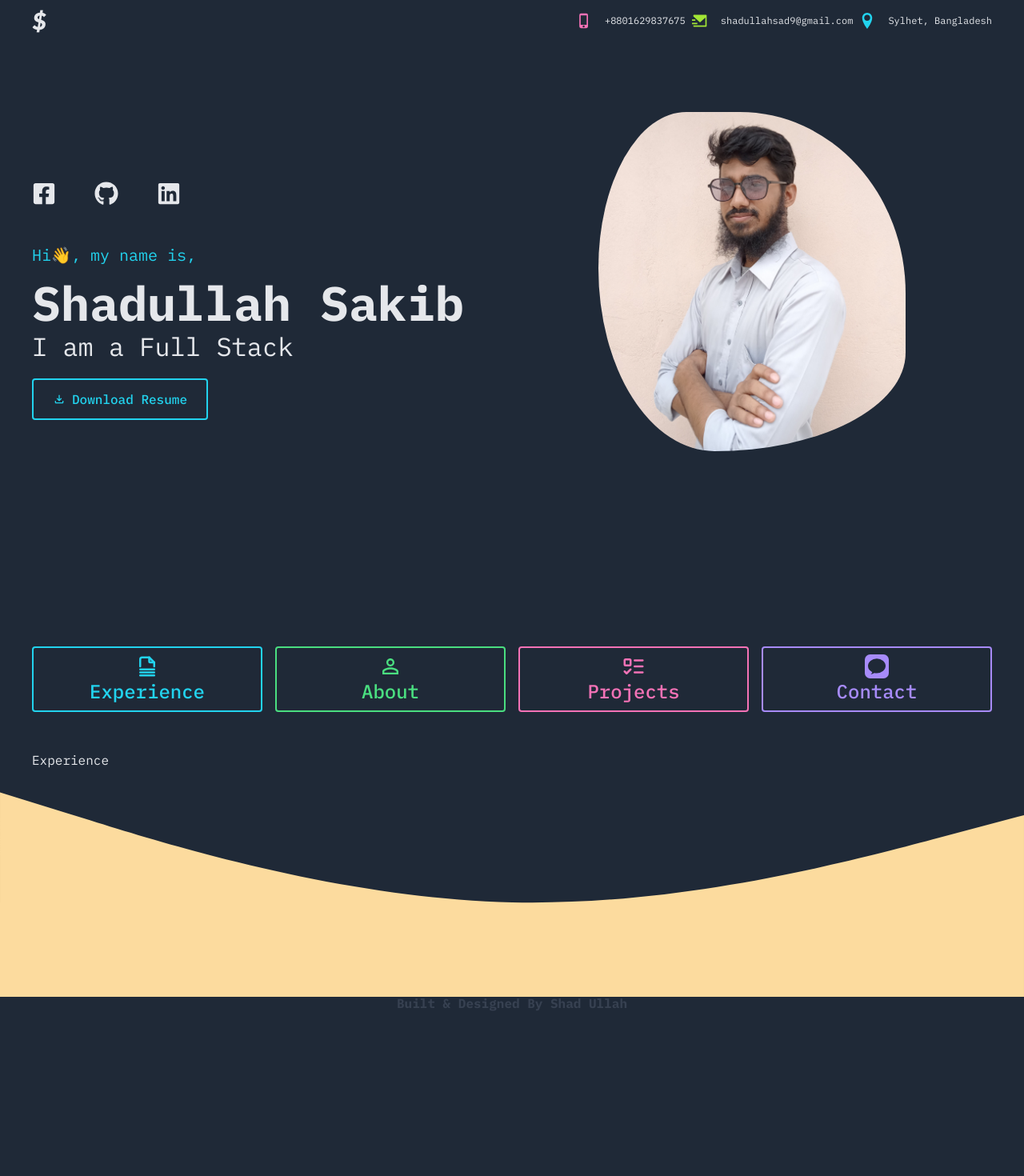
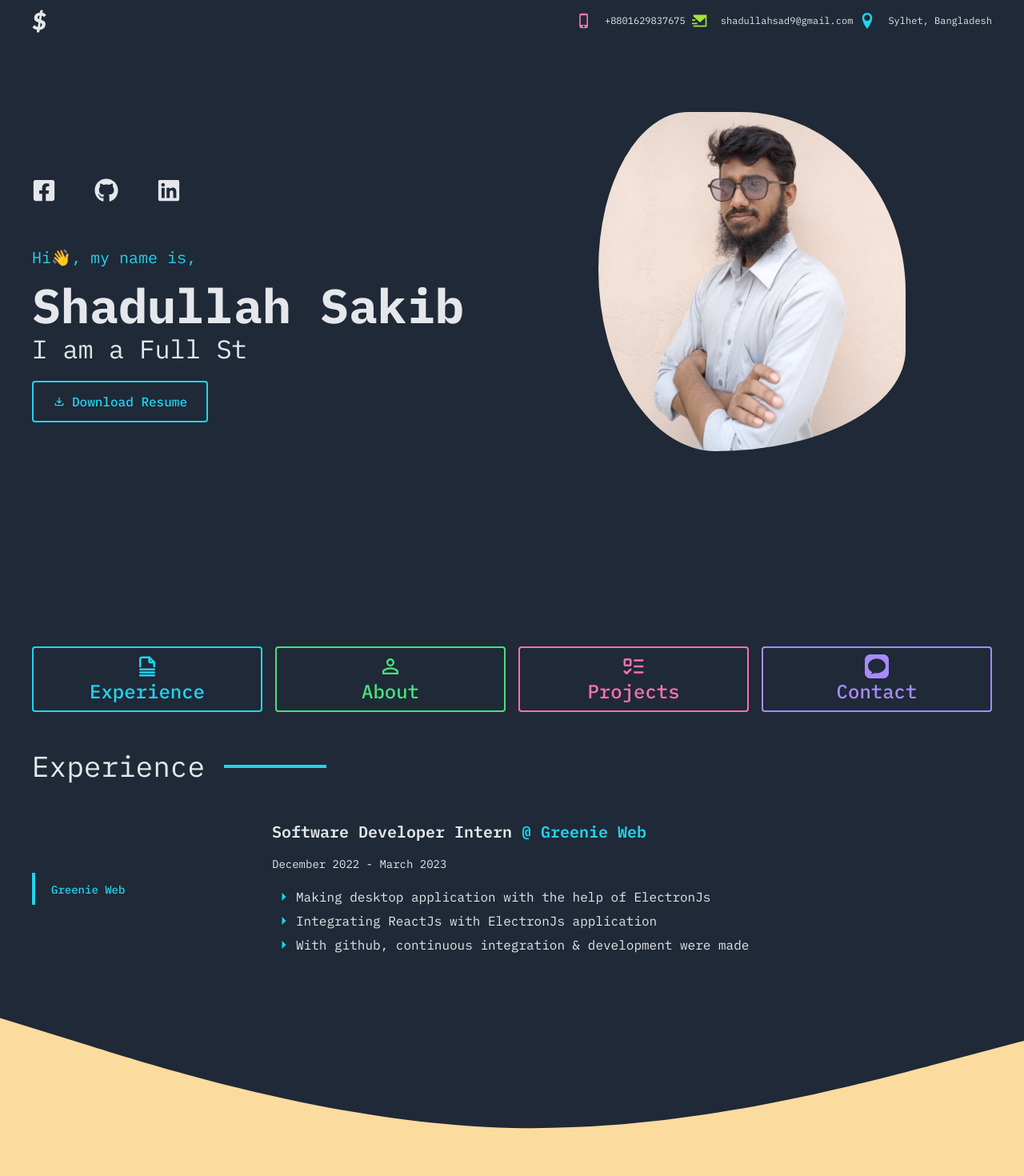
Before and after one commit to shadullah/Portfolio_2_0, a React (Vite) app: page / in a window 1280 px wide. Shown: the top 1470 px of the page at 80% size. Before the commit the page ends 1290 px from the top, so only its background shows below. Built offline with nearby package versions, Linux system fonts and the light colour scheme.

Commit message:
experience page designing

```diff
--- a/src/Pages/About/About.jsx
+++ b/src/Pages/About/About.jsx
@@ -1,6 +1,5 @@
 import { SiDependabot } from "react-icons/si";
 import "./About.css";
-import fullstack from "../../assets/full.png";
 import { MdOutlineScreenshotMonitor } from "react-icons/md";
 import { FaLaptopCode } from "react-icons/fa";
 import { BiSolidPaint } from "react-icons/bi";
--- a/src/Pages/Banner.jsx
+++ b/src/Pages/Banner.jsx
@@ -48,15 +48,24 @@ const Banner = () => {
           <div className="w-1/2">
             <div>
               <div className="flex text-3xl space-x-12 my-12">
-                <p>
-                  <FaFacebookSquare />
-                </p>
-                <p>
-                  <FaGithub />
-                </p>
-                <p>
-                  <FaLinkedin />
-                </p>
+                <a href="https://www.facebook.com/" target="blank">
+                  <button className=" hover:text-blue-400 transition duration-500">
+                    <FaFacebookSquare />
+                  </button>
+                </a>
+                <a href="https://github.com/shadullah" target="blank">
+                  <button className=" hover:text-blue-400 transition duration-500">
+                    <FaGithub />
+                  </button>
+                </a>
+                <a
+                  href="https://linkedin.com/in/shadullahsakib/"
+                  target="blank"
+                >
+                  <button className=" hover:text-blue-600 transition duration-500">
+                    <FaLinkedin />
+                  </button>
+                </a>
               </div>
             </div>
             <div className="space-y-4">
--- a/src/Pages/Experience/Experience.jsx
+++ b/src/Pages/Experience/Experience.jsx
@@ -1,5 +1,63 @@
+import { RiArrowDropRightFill } from "react-icons/ri";
+
 const Experience = () => {
-  return <div>Experience</div>;
+  return (
+    <div>
+      <div className="flex items-center space-x-2">
+        <h1 className="text-4xl mr-4">Experience</h1>
+        <div className="h-1 w-32 bg-cyan-400"></div>
+      </div>
+      <div className="my-12">
+        <div className="flex justify-evenly items-center">
+          <div className="side w-1/3">
+            <p className="border-l-4 border-cyan-400 p-2">
+              <button className="ml-3 text-sm font-medium text-cyan-400">
+                Greenie Web
+              </button>
+            </p>
+          </div>
+          <div className="w-full space-y-4">
+            <h3 className="text-xl font-semibold">
+              Software Developer Intern{" "}
+              <a
+                className="text-cyan-400"
+                href="https://greenieweb.co/"
+                target="blank"
+              >
+                @ Greenie Web
+              </a>
+            </h3>
+            <p className="text-sm">December 2022 - March 2023</p>
+            <ul>
+              <li className="flex items-center">
+                {" "}
+                <span className="text-cyan-400 text-3xl">
+                  <RiArrowDropRightFill />
+                </span>
+                <p>Making desktop application with the help of ElectronJs</p>
+              </li>
+              <li className="flex items-center">
+                {" "}
+                <span className="text-cyan-400 text-3xl">
+                  <RiArrowDropRightFill />
+                </span>
+                <p>Integrating ReactJs with ElectronJs application</p>
+              </li>
+              <li className="flex items-center">
+                {" "}
+                <span className="text-cyan-400 text-3xl">
+                  <RiArrowDropRightFill />
+                </span>
+                <p>
+                  With github, continuous integration & development were made
+                </p>
+              </li>
+            </ul>
+          </div>
+        </div>
+      </div>
+    </div>
+  );
 };
 
 export default Experience;
```
